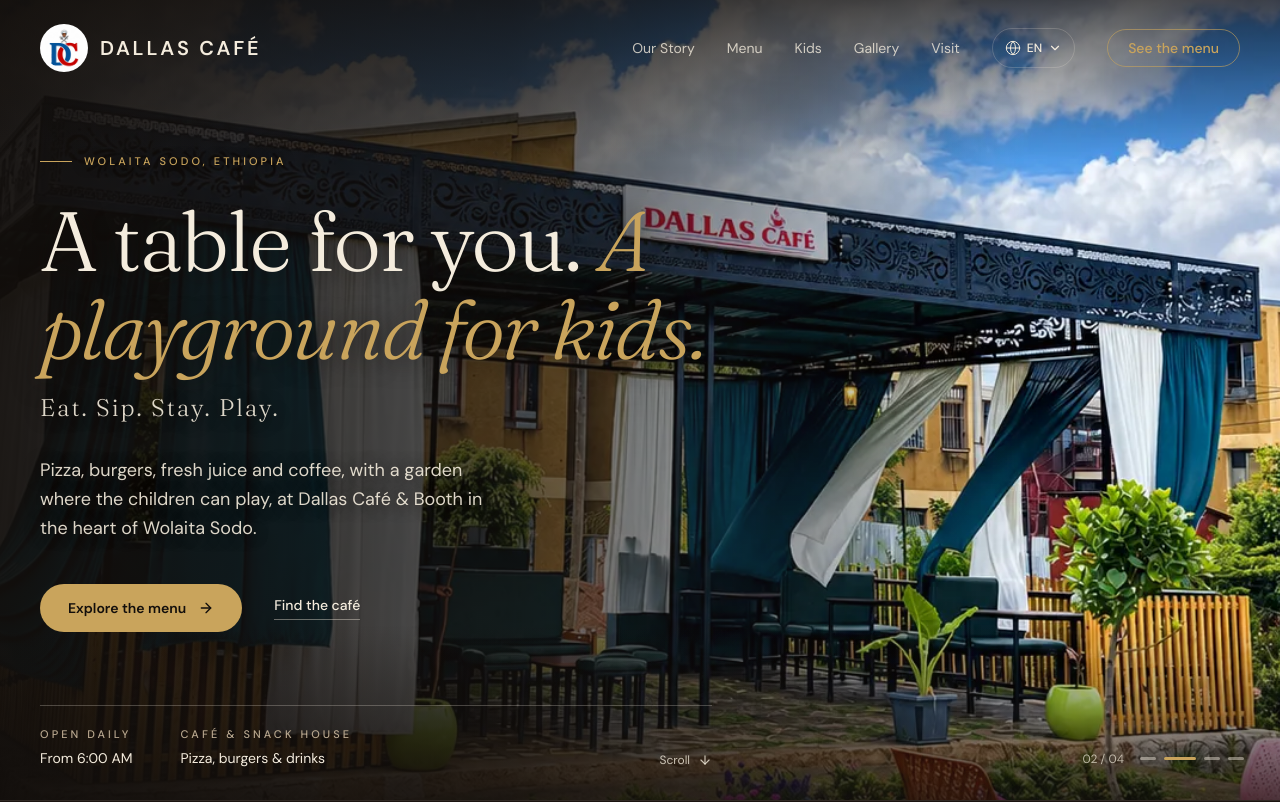
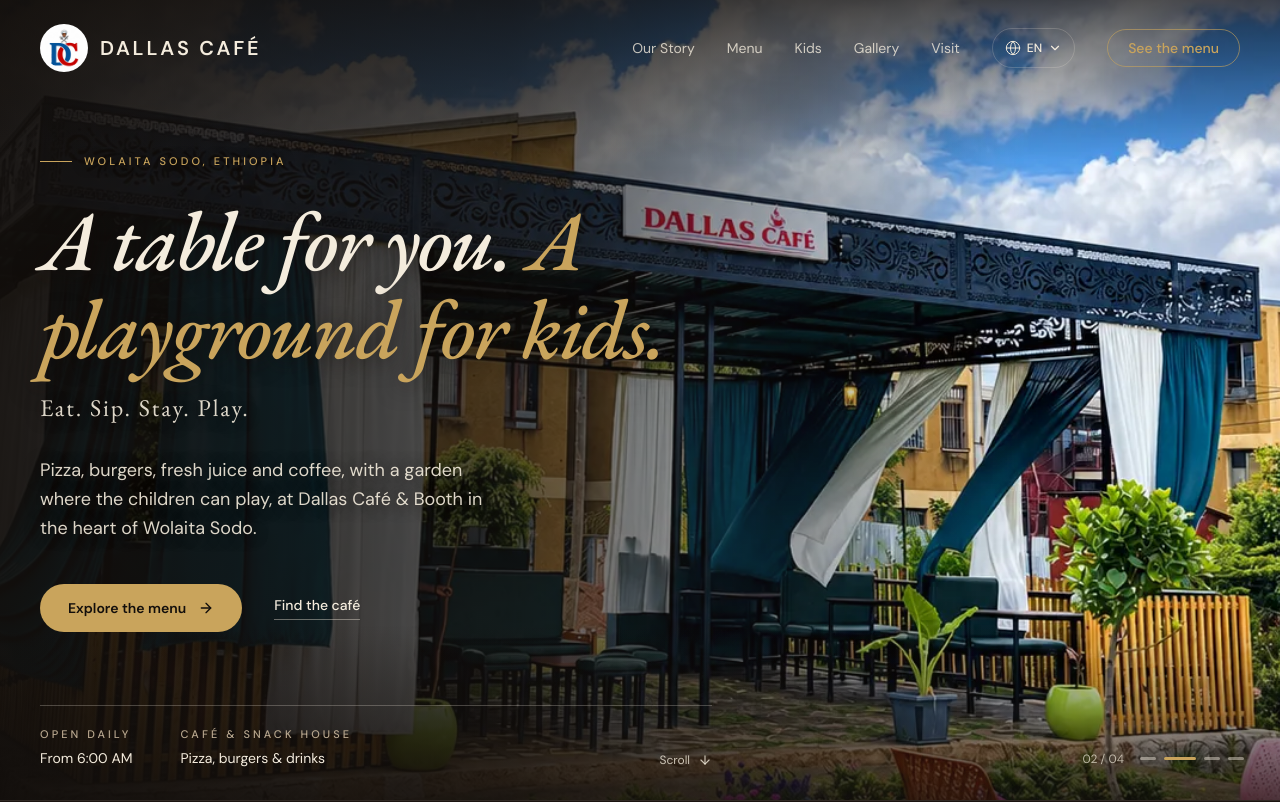
Before and after one commit to Ashenafi-Bancha/dallas-cafe-and-booth, a React (Vite) app: page / in a window 1280 px wide. Shown: the top 802 px of the page. Built offline with nearby package versions, Linux system fonts and the light colour scheme.

Commit message:
Set headings in Garamond italic
Headings across the site, including the hero, now use EB Garamond
italic in a medium weight. The same family replaces the old serif for
menu names, prices and captions.

```diff
--- a/index.html
+++ b/index.html
@@ -19,7 +19,7 @@
     <link rel="preconnect" href="https://fonts.googleapis.com" />
     <link rel="preconnect" href="https://fonts.gstatic.com" crossorigin />
     <link
-      href="https://fonts.googleapis.com/css2?family=DM+Sans:opsz,wght@9..40,400;9..40,500;9..40,600&family=Fraunces:ital,opsz,wght@0,9..144,300..600;1,9..144,300..600&family=Noto+Sans+Ethiopic:wght@400;500;600&family=Noto+Serif+Ethiopic:wght@300;400;500&display=swap"
+      href="https://fonts.googleapis.com/css2?family=DM+Sans:opsz,wght@9..40,400;9..40,500;9..40,600&family=EB+Garamond:ital,wght@0,400..600;1,400..600&family=Noto+Sans+Ethiopic:wght@400;500;600&family=Noto+Serif+Ethiopic:wght@300;400;500&display=swap"
       rel="stylesheet"
     />
   </head>
--- a/src/index.css
+++ b/src/index.css
@@ -11,7 +11,7 @@
   --color-clay: #B5532C;
 
   --font-sans: "DM Sans", "Noto Sans Ethiopic", system-ui, -apple-system, sans-serif;
-  --font-display: "Fraunces", "Noto Serif Ethiopic", Georgia, "Times New Roman", serif;
+  --font-display: "EB Garamond", "Noto Serif Ethiopic", Georgia, "Times New Roman", serif;
 
   --animate-marquee: marquee 45s linear infinite;
 
@@ -90,6 +90,12 @@ section[id] {
   }
 }
 
+/* Section headings are set in Garamond italic, a touch heavier than the body weight */
+:is(h1, h2) {
+  font-style: italic;
+  font-weight: 500;
+}
+
 /* Amharic: Ethiopic script has no capitals or italics and sits taller than Latin,
    so loosen the tight heading leading and drop the wide tracking and slant. */
 html[lang="am"] :is(h1, h2) {
@@ -103,7 +109,7 @@ html[lang="am"] h1 {
 html[lang="am"] h2 {
   font-size: clamp(2rem, 4vw, 3.25rem);
 }
-html[lang="am"] :is(em, .italic) {
+html[lang="am"] :is(h1, h2, em, .italic) {
   font-style: normal;
 }
 html[lang="am"] .eyebrow {
```
